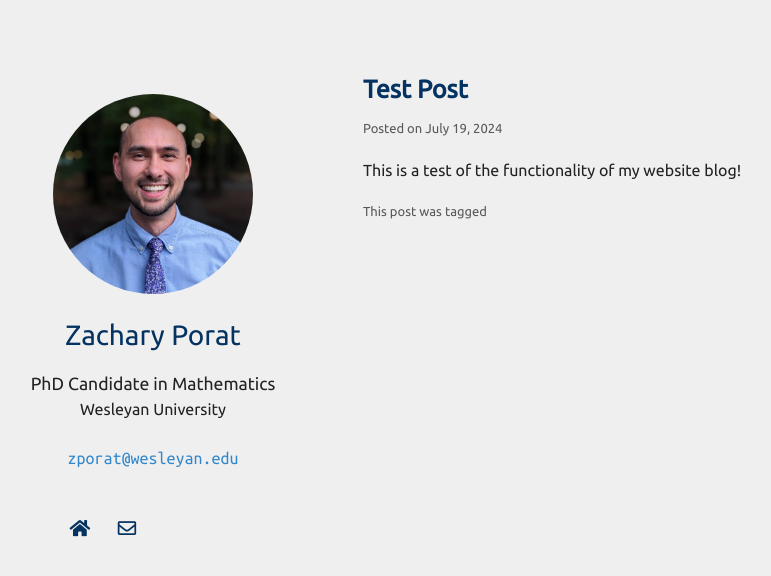
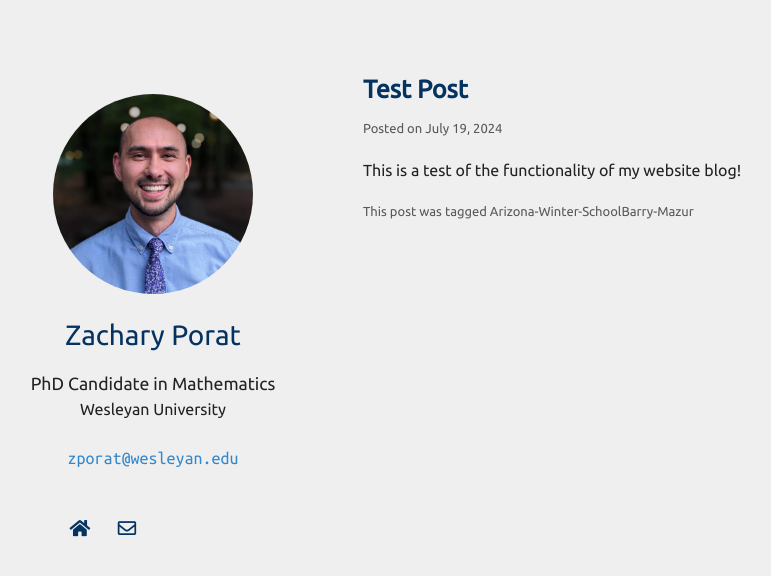
Before and after one commit to zporat/zporat.github.io, a Jekyll site: the page built from _posts/2024-07-19-Test-Post.md, in a window 1280 px wide. Shown: the top 576 px of the page, without its empty margins (102-873 px from the left). Built offline with Jekyll 4.4.1, drawn with Linux system fonts in a browser that asks for light colours; nearby versions of some CDN libraries; a style sheet for code colours, icons or effects is not loaded.

Commit message:
blog test 28

```diff
--- a/_layouts/post.html
+++ b/_layouts/post.html
@@ -82,7 +82,7 @@
         <h2>{{ page.title }}</h2>
         <p style="color: #595959; font-size:13px"> Posted on {{ page.pubDate }} </p>
         <p>{{ page.content }}</p>
-        <p style="color: #595959; font-size:13px"> This post was tagged {{ post.tags }} </p>
+        <p style="color: #595959; font-size:13px"> This post was tagged {{ page.tags }} </p>
 
       <br>
 
--- a/_posts/2024-07-19-Test-Post.md
+++ b/_posts/2024-07-19-Test-Post.md
@@ -3,6 +3,7 @@ layout: post
 title: Test Post
 date: 2024-07-19
 pubDate: July 19, 2024
+tags: Arizona-Winter-School Barry-Mazur
 ---
 
 This is a test of the functionality of my website blog!
```
